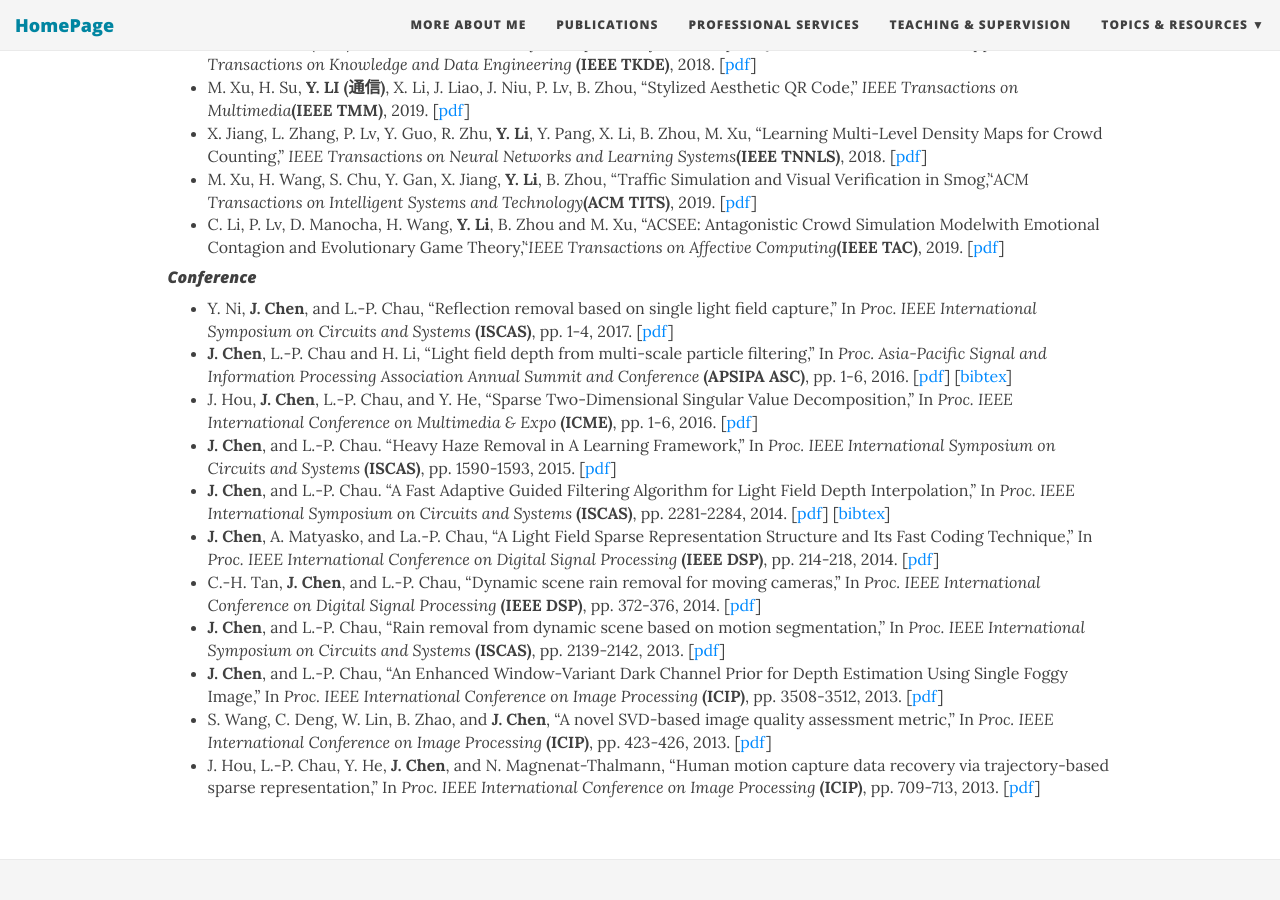
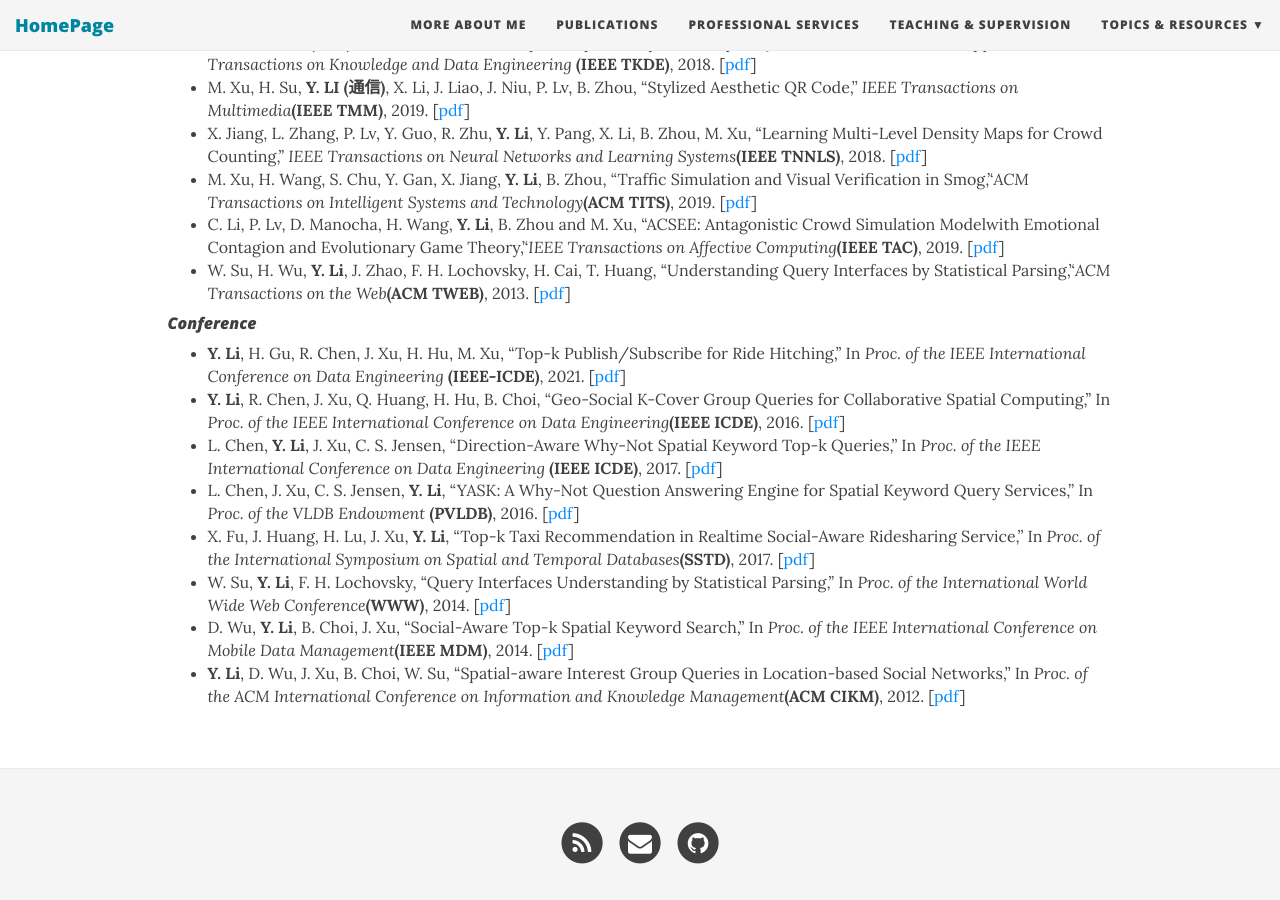
Before and after one commit to zzudb/zzudb.github.io, a Jekyll site: the page built from pages/mypublications.md, in a window 1280 px wide and 900 px high, scrolled down 414 px. Built offline with Jekyll 4.4.1, drawn with Linux system fonts in a browser that asks for light colours; nearby versions of some CDN libraries.

Commit message:
Update mypublications.md

```diff
--- a/pages/mypublications.md
+++ b/pages/mypublications.md
@@ -21,16 +21,14 @@ show-avatar: false
 * X. Jiang, L. Zhang, P. Lv, Y. Guo, R. Zhu, **Y. Li**, Y. Pang, X. Li, B. Zhou, M. Xu, "Learning Multi-Level Density Maps for Crowd Counting,'' _IEEE Transactions on Neural Networks and Learning Systems_**(IEEE TNNLS)**, 2018. [[pdf](http://ieeexplore.ieee.org/document/6662475/)]
 * M. Xu, H. Wang, S. Chu, Y. Gan, X. Jiang, **Y. Li**, B. Zhou, "Traffic Simulation and Visual Verification in Smog,''_ACM Transactions on Intelligent Systems and Technology_**(ACM TITS)**, 2019. [[pdf](http://ieeexplore.ieee.org/document/6662475/)]
 * C. Li, P. Lv, D. Manocha, H. Wang, **Y. Li**, B. Zhou and M. Xu, "ACSEE: Antagonistic Crowd Simulation Modelwith Emotional Contagion and Evolutionary Game Theory,''_IEEE Transactions on Affective Computing_**(IEEE TAC)**, 2019. [[pdf](http://ieeexplore.ieee.org/document/6662475/)]
+* W. Su, H. Wu, **Y. Li**, J. Zhao, F. H. Lochovsky, H. Cai, T. Huang, "Understanding Query Interfaces by Statistical Parsing,''_ACM Transactions on the Web_**(ACM TWEB)**, 2013. [[pdf](http://ieeexplore.ieee.org/document/6662475/)]
 
 #### _Conference_
-* Y. Ni, **J. Chen**, and L.-P. Chau, "Reflection removal based on single light field capture,'' In _Proc. IEEE International Symposium on Circuits and Systems_ **(ISCAS)**, pp. 1-4, 2017. [[pdf](https://ieeexplore.ieee.org/document/8050813/)]
-* **J. Chen**, L.-P. Chau and H. Li, "Light field depth from multi-scale particle filtering,'' In _Proc. Asia-Pacific Signal and Information Processing Association Annual Summit and Conference_ **(APSIPA ASC)**, pp. 1-6, 2016. [[pdf](http://ieeexplore.ieee.org/document/7820906/)] [[bibtex](https://scholar.googleusercontent.com/scholar.bib?q=info:iX2aOtnJGo8J:scholar.google.com/&output=citation&scisig=AAGBfm0AAAAAW2e5b0ebXZt3Qgmwg-wxv0qNE_m09edP&scisf=4&ct=citation&cd=-1&hl=en)]
-* J. Hou, **J. Chen**, L.-P. Chau, and Y. He, "Sparse Two-Dimensional Singular Value Decomposition,'' In _Proc. IEEE International Conference on Multimedia & Expo_ **(ICME)**, pp. 1-6, 2016. [[pdf](http://ieeexplore.ieee.org/document/7552922/)]
-* **J. Chen**, and L.-P. Chau. "Heavy Haze Removal in A Learning Framework,'' In _Proc. IEEE International Symposium on Circuits and Systems_ **(ISCAS)**, pp. 1590-1593, 2015. [[pdf](http://ieeexplore.ieee.org/document/7168952/)]
-* **J. Chen**, and L.-P. Chau. "A Fast Adaptive Guided Filtering Algorithm for Light Field Depth Interpolation,'' In _Proc. IEEE International Symposium on Circuits and Systems_ **(ISCAS)**, pp. 2281-2284, 2014. [[pdf](http://ieeexplore.ieee.org/document/6865626/)] [[bibtex](https://scholar.googleusercontent.com/scholar.bib?q=info:NAnqkgl-FLwJ:scholar.google.com/&output=citation&scisig=AAGBfm0AAAAAW2e4ZukMNrSAojDf_9x2lSLnlGpebvNy&scisf=4&ct=citation&cd=-1&hl=en)]
-* **J. Chen**, A. Matyasko, and La.-P. Chau, "A Light Field Sparse Representation Structure and Its Fast Coding Technique,'' In _Proc. IEEE International Conference on Digital Signal Processing_ **(IEEE DSP)**, pp. 214-218, 2014. [[pdf](http://ieeexplore.ieee.org/document/6900831/)]
-* C.-H. Tan, **J. Chen**, and L.-P. Chau, "Dynamic scene rain removal for moving cameras,'' In _Proc. IEEE International Conference on Digital Signal Processing_ **(IEEE DSP)**, pp. 372-376, 2014. [[pdf](http://ieeexplore.ieee.org/document/6900689/)]
-* **J. Chen**, and L.-P. Chau, "Rain removal from dynamic scene based on motion segmentation,'' In _Proc. IEEE International Symposium on Circuits and Systems_ **(ISCAS)**, pp. 2139-2142, 2013. [[pdf](http://ieeexplore.ieee.org/document/6572297/)]
-* **J. Chen**, and L.-P. Chau, "An Enhanced Window-Variant Dark Channel Prior for Depth Estimation Using Single Foggy Image,'' In _Proc. IEEE International Conference on Image Processing_ **(ICIP)**, pp. 3508-3512, 2013. [[pdf](http://ieeexplore.ieee.org/document/6738724/)]
-* S. Wang, C. Deng, W. Lin, B. Zhao, and **J. Chen**, "A novel SVD-based image quality assessment metric,'' In _Proc. IEEE International Conference on Image Processing_ **(ICIP)**, pp. 423-426, 2013. [[pdf](http://ieeexplore.ieee.org/document/6738087/)]
-* J. Hou, L.-P. Chau, Y. He, **J. Chen**, and N. Magnenat-Thalmann, "Human motion capture data recovery via trajectory-based sparse representation,'' In _Proc. IEEE International Conference on Image Processing_ **(ICIP)**, pp. 709-713, 2013. [[pdf](http://ieeexplore.ieee.org/abstract/document/6738146/)]
+* **Y. Li**, H. Gu, R. Chen, J. Xu, H. Hu, M. Xu, "Top-k Publish/Subscribe for Ride Hitching,'' In _Proc. of the IEEE International Conference on Data Engineering_ **(IEEE-ICDE)**, 2021. [[pdf](http://ieeexplore.ieee.org/document/6662475/)]
+* **Y. Li**, R. Chen, J. Xu, Q. Huang, H. Hu, B. Choi, "Geo-Social K-Cover Group Queries for Collaborative Spatial Computing,'' In _Proc. of the IEEE International Conference on Data Engineering_**(IEEE ICDE)**, 2016. [[pdf](http://ieeexplore.ieee.org)]
+* L. Chen, **Y. Li**, J. Xu, C. S. Jensen, "Direction-Aware Why-Not Spatial Keyword Top-k Queries,'' In _Proc. of the IEEE International Conference on Data Engineering_ **(IEEE ICDE)**, 2017. [[pdf](http://ieeexplore.ieee.org/document/6662475/)]
+* L. Chen, J. Xu, C. S. Jensen, **Y. Li**, "YASK: A Why-Not Question Answering Engine for Spatial Keyword Query Services,'' In _Proc. of the VLDB Endowment_ **(PVLDB)**, 2016. [[pdf](http://ieeexplore.ieee.org/document/6662475/)]
+* X. Fu, J. Huang, H. Lu, J. Xu, **Y. Li**, "Top-k Taxi Recommendation in Realtime Social-Aware Ridesharing Service,'' In _Proc. of the International Symposium on Spatial and Temporal Databases_**(SSTD)**, 2017. [[pdf](http://ieeexplore.ieee.org/document/6662475/)]
+* W. Su, **Y. Li**, F. H. Lochovsky, "Query Interfaces Understanding by Statistical Parsing,'' In _Proc. of the International World Wide Web Conference_**(WWW)**,  2014. [[pdf](http://ieeexplore.ieee.org)]
+* D. Wu, **Y. Li**, B. Choi, J. Xu, "Social-Aware Top-k Spatial Keyword Search,'' In _Proc. of the IEEE International Conference on Mobile Data Management_**(IEEE MDM)**, 2014. [[pdf](http://ieeexplore.ieee.org)]
+* **Y. Li**, D. Wu, J. Xu, B. Choi, W. Su, "Spatial-aware Interest Group Queries in Location-based Social Networks,'' In _Proc. of the ACM International Conference on Information and Knowledge Management_**(ACM CIKM)**, 2012. [[pdf](http://ieeexplore.ieee.org)]
```
